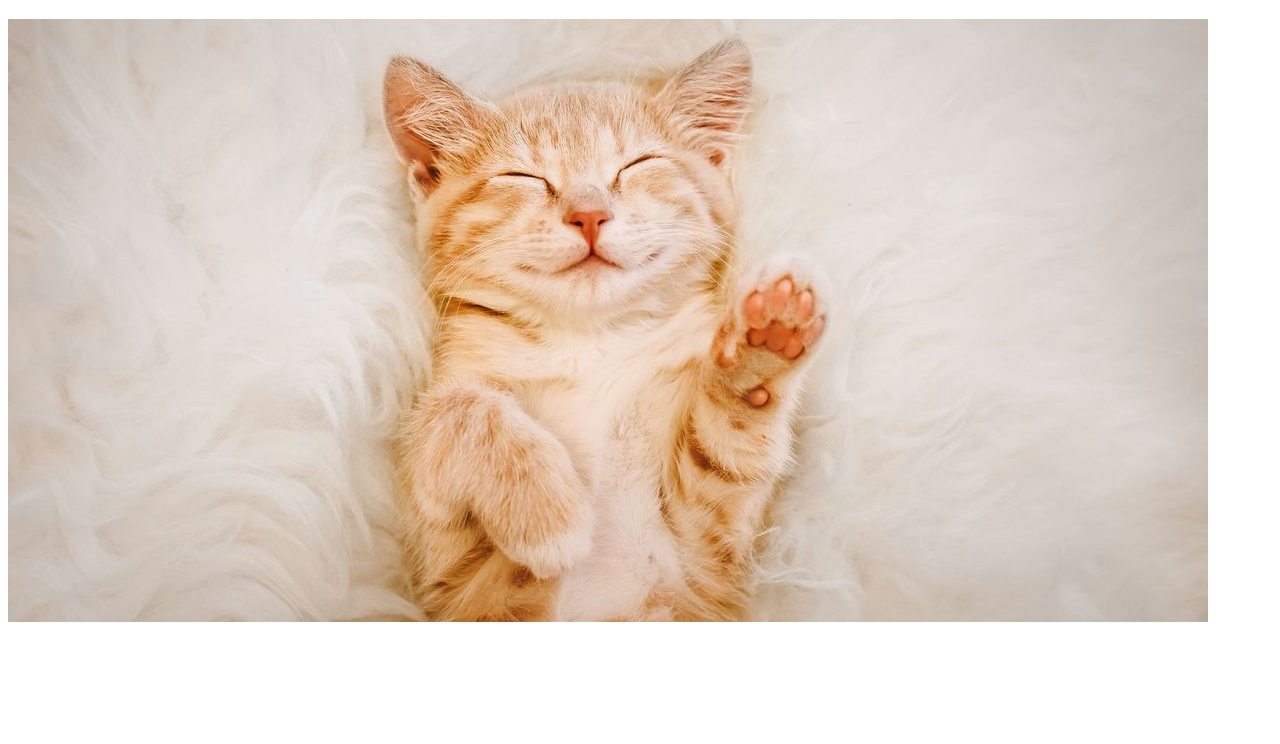
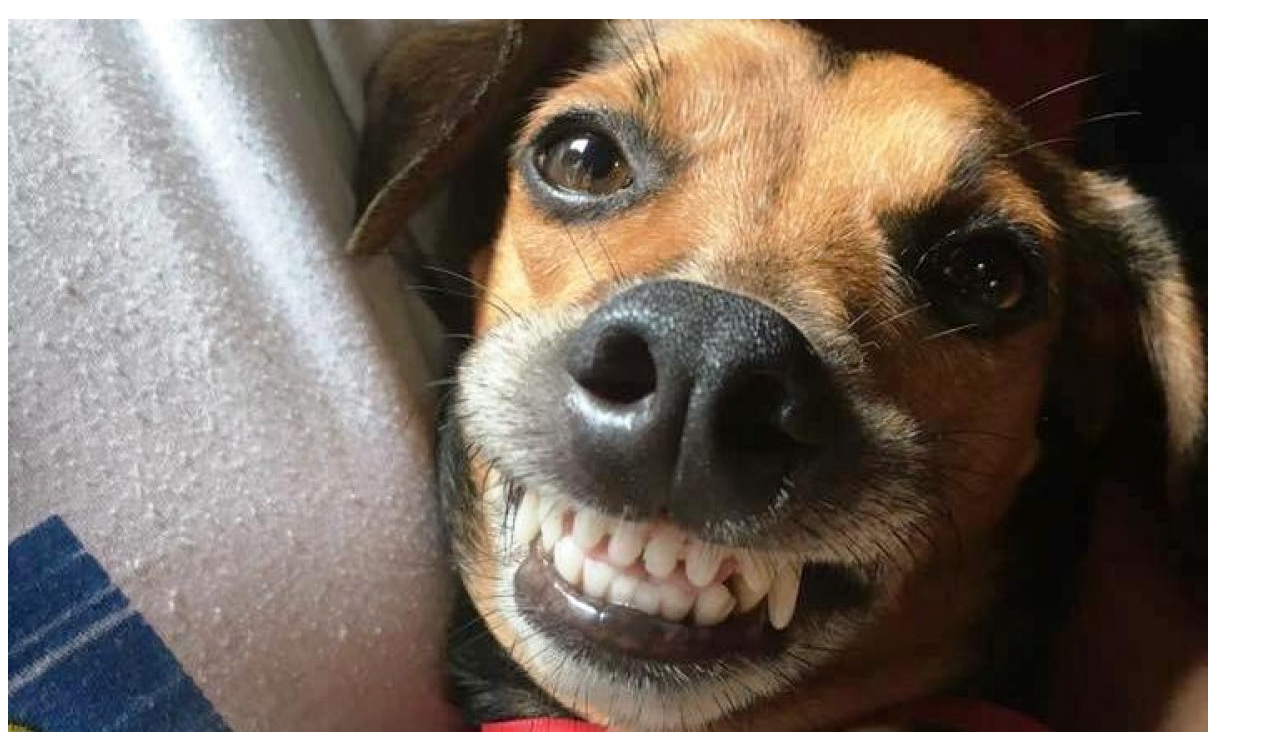
Before and after one commit to EduardoVedooto/pratica_github, a plain HTML site: page index.html in a window 1280 px wide. Shown: the part 61-805 px from the top of the page. Drawn offline with Linux system fonts and the light colour scheme.

Commit message:
refact: change image to a dog photo

```diff
--- a/index.html
+++ b/index.html
@@ -7,9 +7,6 @@
   </head>
   <body>
     <h1>Prática Github</h1>
-    <img
-      src="./images/cat.jpg"
-      alt="Um gato deitado de costas. Uma de suas patinhas está erguida e seu rosto transmite tranquilidade"
-    />
+    <img src="./imagens/dog.jpg" />
   </body>
 </html>
```
Also changed, not shown: imagens/dog.jpg (added), images/cat.jpg (deleted).
